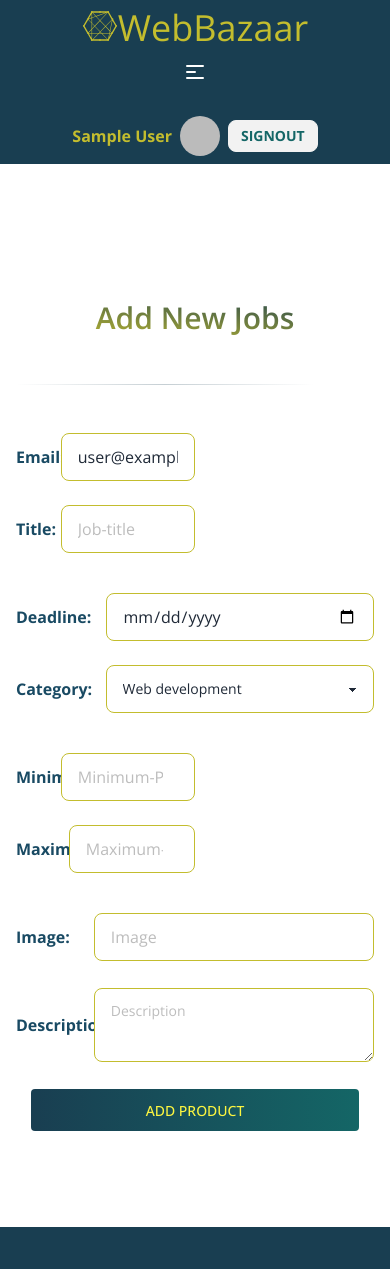
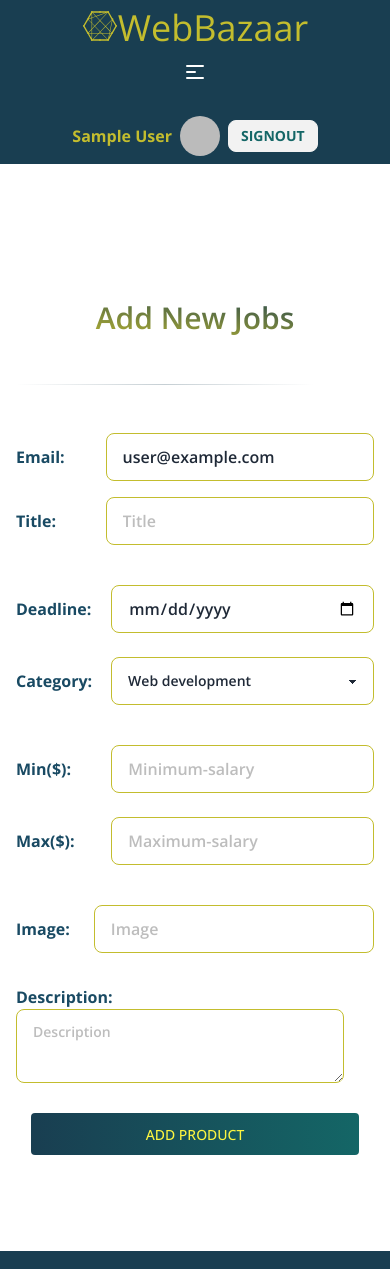
Before and after one commit to tanzimnahid6/Web-bazer, a React (Vite) app: page /webBazaar/addJobs in a window 390 px wide. Shown: the top 1269 px of the page. Built offline with nearby package versions, Linux system fonts and the light colour scheme; no server answers; sample sign-in values are in the browser's storage.

Commit message:
responsive designe

```diff
--- a/src/Pages/AddJobs/AddJobsForm.jsx
+++ b/src/Pages/AddJobs/AddJobsForm.jsx
@@ -65,13 +65,13 @@ const AddJobsForm = () => {
       <div>
         <form onSubmit={handleAdd}>
           {/* email and job title */}
-          <div className="flex flex-col md:flex-row justify-between gap-6  my-10">
-            <div className=" h-12 w-1/2 flex items-center justify-between">
+          <div className="flex flex-col md:flex-row justify-between gap-4 md:gap-6  my-10">
+            <div className=" h-12 w-full md:w-1/2 flex items-center justify-between">
               <label htmlFor="email" className="text-[#194a63] font-bold w-3/12">
                 Email:
               </label>
               <input
-                className="border border-[#c3bd2e] input input-bordered w-9/12"
+                className="border border-[#c3bd2e] input input-bordered w-9/12 font-semibold"
                 type="email"
                 name="email"
                 readOnly
@@ -79,13 +79,13 @@ const AddJobsForm = () => {
                 id="email"
               />
             </div>
-            <div className="relative h-12  w-1/2 flex items-center justify-between">
+            <div className="relative h-12 w-full  md:w-1/2 flex items-center justify-between">
               <label htmlFor="title" className="text-[#194a63] font-bold w-3/12">
                 Title:
               </label>
               <input
-                className="border border-[#c3bd2e] input input-bordered w-9/12"
-                placeholder="Job-title "
+                className="border border-[#c3bd2e] input input-bordered w-9/12 font-semibold"
+                placeholder="Title "
                 type="text"
                 name="jobTile"
                 required
@@ -95,12 +95,12 @@ const AddJobsForm = () => {
           </div>
           {/* Img and type */}
           <div className="flex flex-col md:flex-row gap-6 justify-between my-10">
-            <div className="relative h-12 w-full flex items-center justify-between">
+            <div className="relative h-12 w-full flex items-center gap-2 md:gap-0 justify-between">
               <label htmlFor="deadline" className="text-[#194a63] font-bold w-3/12">
                 Deadline:
               </label>
               <input
-                className="border border-[#c3bd2e] input input-bordered w-9/12"
+                className="border border-[#c3bd2e] input input-bordered w-9/12 font-semibold"
                 placeholder="Deadline "
                 type="date"
                 name="deadline"
@@ -108,12 +108,12 @@ const AddJobsForm = () => {
                 id="deadline"
               />
             </div>
-            <div className="relative h-12 w-full flex items-center justify-between">
+            <div className="relative h-12 w-full flex items-center gap-2 md:gap-0 justify-between">
               <label htmlFor="category" className="text-[#194a63] font-bold w-3/12">
                 Category:
               </label>
               <select
-                className="select select-bordered border-[#c3bd2e] input  w-9/12"
+                className="select select-bordered border-[#c3bd2e] input  w-9/12 font-semibold"
                 id="category"
                 name="category"
               >
@@ -125,28 +125,28 @@ const AddJobsForm = () => {
           </div>
           {/* minimum and maximum */}
           <div className="flex flex-col md:flex-row justify-between gap-6 my-10">
-            <div className="relative h-12 w-1/2 flex items-center justify-between">
+            <div className="relative h-12 w-full md:w-1/2 gap-2  flex items-center justify-between">
               <label htmlFor="min" className="text-[#194a63] font-bold w-3/12">
-                Minimum($):
+                Min($):
               </label>
 
               <input
-                className="border border-[#c3bd2e] input input-bordered w-9/12"
-                placeholder="Minimum-Price"
+                className="border border-[#c3bd2e] input input-bordered w-9/12 font-semibold"
+                placeholder="Minimum-salary"
                 type="number"
                 name="minimum"
                 required
                 id="min"
               />
             </div>
-            <div className="relative h-12 w-1/2 flex items-center justify-between gap-2">
+            <div className="relative h-12 w-full md:w-1/2 flex items-center justify-between gap-2">
               <label htmlFor="max" className="text-[#194a63] font-bold w-3/12">
-                Maximum($):
+                Max($):
               </label>
 
               <input
-                className="border border-[#c3bd2e] input input-bordered w-9/12"
-                placeholder="Maximum-Price"
+                className="border border-[#c3bd2e] input input-bordered w-9/12 font-semibold"
+                placeholder="Maximum-salary"
                 type="number"
                 name="maximum"
                 required
@@ -154,13 +154,13 @@ const AddJobsForm = () => {
               />
             </div>
           </div>
-          <div className="relative h-12 w-full flex items-center gap-12 justify-center">
-            <label htmlFor="Img" className="text-[#194a63] font-bold w-1/12">
+          <div className="h-12 w-full flex items-center gap-12 justify-center">
+            <label htmlFor="Img" className="text-[#194a63] font-bold w-1/12 ">
               Image:
             </label>
 
             <input
-              className="border border-[#c3bd2e] input input-bordered w-11/12"
+              className="border border-[#c3bd2e] input input-bordered w-11/12 font-semibold"
               placeholder="Image"
               type="url"
               name="img"
@@ -169,12 +169,12 @@ const AddJobsForm = () => {
             />
           </div>
 
-          <div className="relative h-32 w-full  flex items-center justify-center gap-12">
+          <div className="relative h-32 w-full mt-8 md:mt-2  md:flex items-center justify-center gap-12">
             <label htmlFor="des" className="text-[#194a63] font-bold w-1/12">
               Description:
             </label>
             <textarea
-              className="textarea border border-[#c3bd2e] w-11/12"
+              className="textarea border border-[#c3bd2e] w-11/12 font-semibold"
               placeholder="Description"
               name="des"
               id="des"
```
